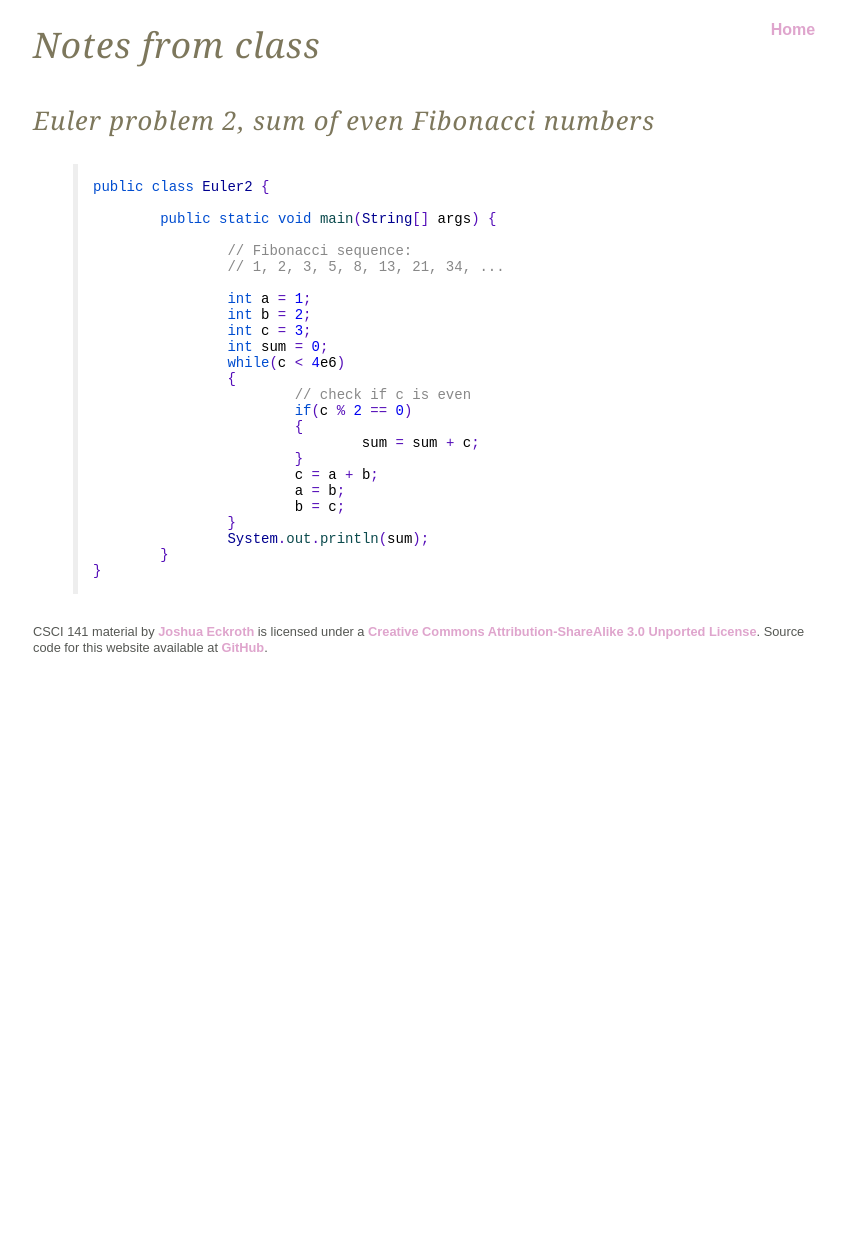
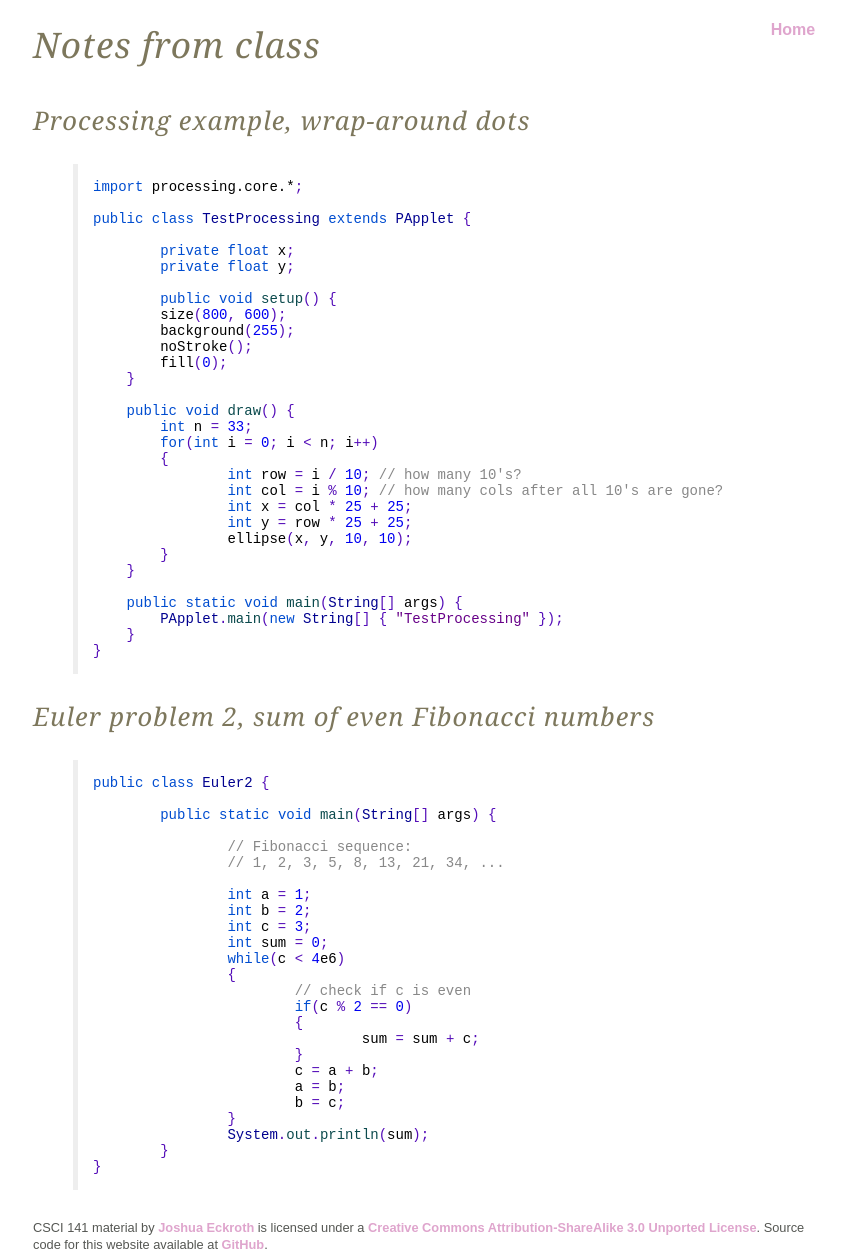
Before and after one commit to joshuaeckroth/csci141-website, a Jekyll site: the page built from lecture/notes-from-class.markdown, in a window 1280 px wide. Shown: the whole page, without its empty margins (207-1053 px from the left). Built offline with Jekyll 4.4.1, drawn with Linux system fonts in a browser that asks for light colours; Markdown is read by kramdown in place of the engine named in the settings; before the commit the page ends 900 px from its top, so only the background shows below that.

Commit message:
Added dots wrap-around processing example from class, for hw 2

```diff
--- a/lecture/notes-from-class.markdown
+++ b/lecture/notes-from-class.markdown
@@ -2,6 +2,41 @@
 title: Notes from class
 layout: default
 ---
+
+## Processing example, wrap-around dots
+
+{% highlight java %}
+import processing.core.*;
+
+public class TestProcessing extends PApplet {
+
+        private float x;
+	private float y;
+
+	public void setup() {
+    	size(800, 600);
+    	background(255);
+    	noStroke();
+    	fill(0);
+    }
+
+    public void draw() {
+    	int n = 33;
+    	for(int i = 0; i < n; i++)
+    	{
+    		int row = i / 10; // how many 10's?
+    		int col = i % 10; // how many cols after all 10's are gone?
+    		int x = col * 25 + 25;
+    		int y = row * 25 + 25;
+    		ellipse(x, y, 10, 10);
+    	}
+    }
+
+    public static void main(String[] args) {
+        PApplet.main(new String[] { "TestProcessing" });
+    }
+}
+{% endhighlight %}
 
 ## Euler problem 2, sum of even Fibonacci numbers
 
```
